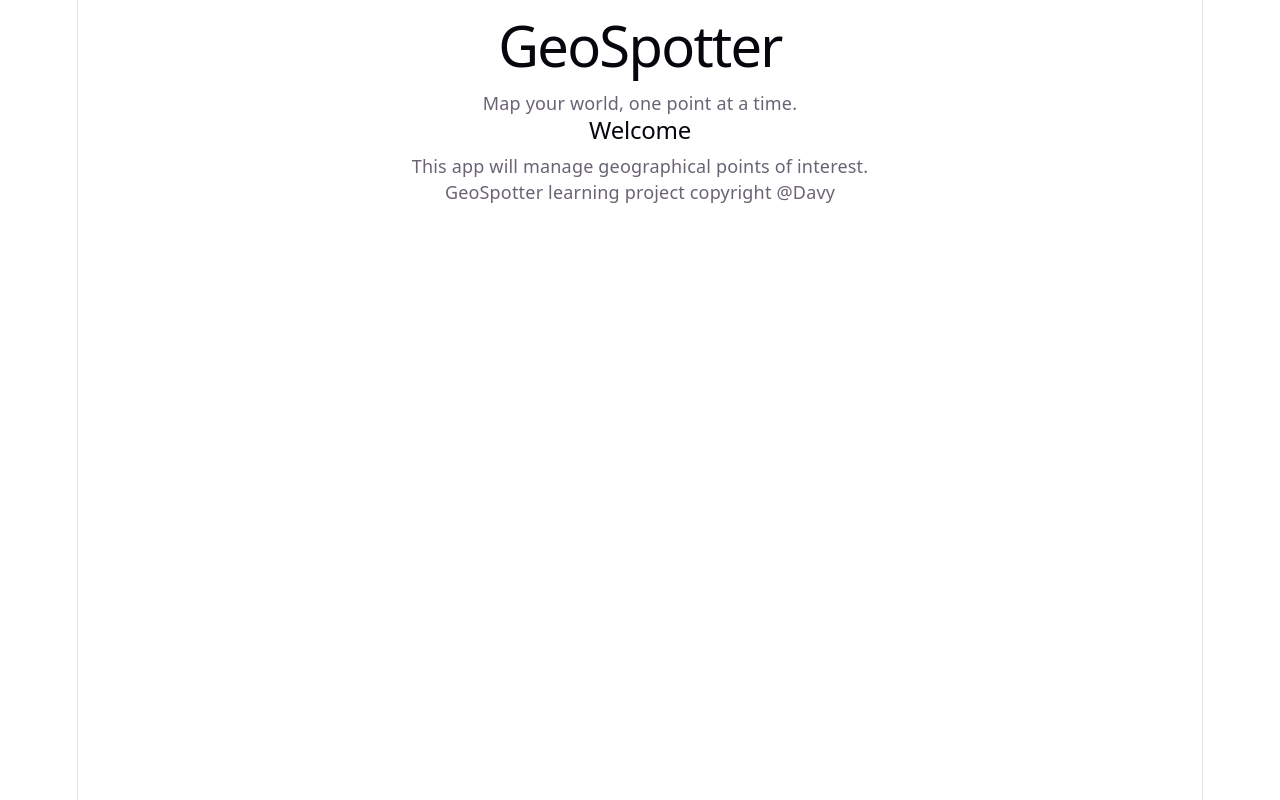
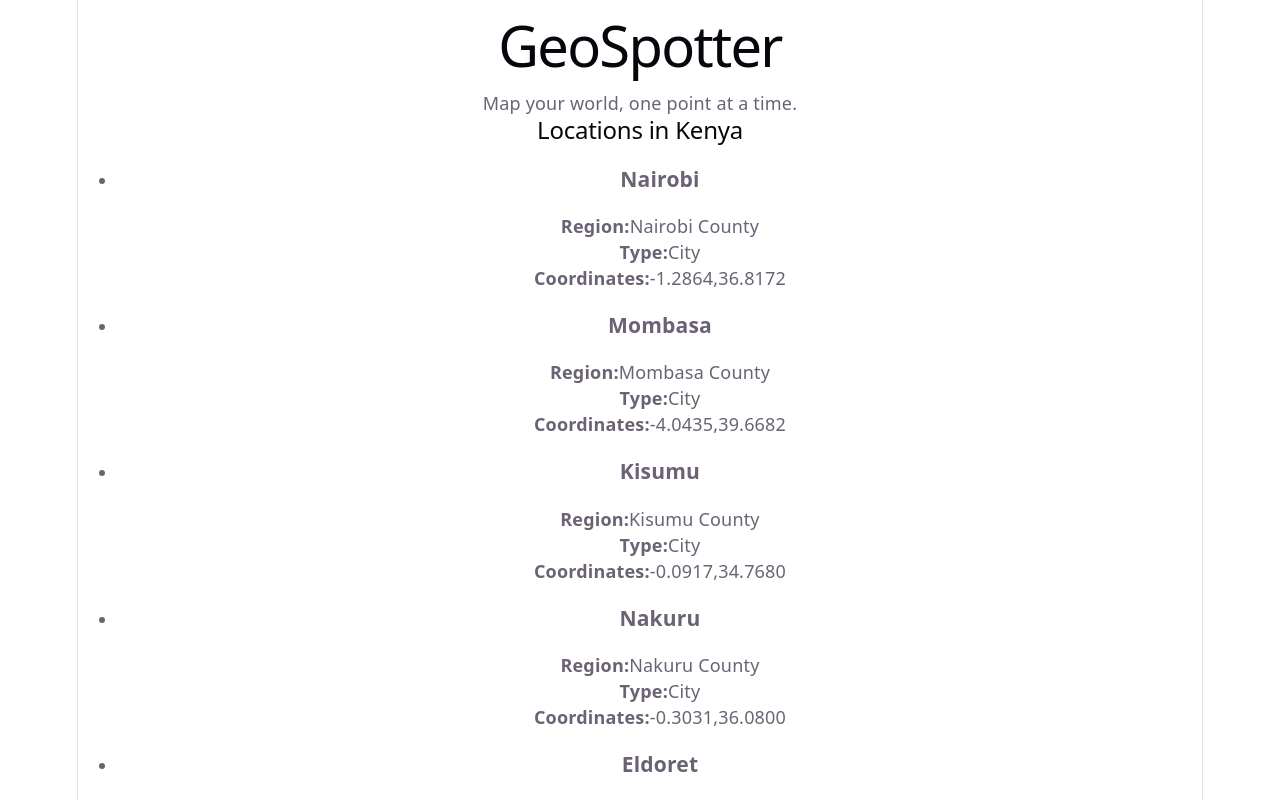
Before and after one commit to davy254/geospotter, a React (Vite) app: page / in a window 1280 px wide. Shown: the top 800 px of the page. Built offline with nearby package versions, Linux system fonts and the light colour scheme.

Commit message:
feat: display Kenya locations list

```diff
--- a/src/App.jsx
+++ b/src/App.jsx
@@ -1,16 +1,15 @@
 import Header from "./components/Header";
-import Footer from "./components/Footer";
+import LocationList from "./components/LocationList";
+import { locations } from "./data/locations";
 
 function App() {
   return (
     <div>
       <Header />
       <main>
-        <h2>Welcome</h2>
-        <p>This app will manage geographical points of interest.</p>
+        <h2>Locations in Kenya</h2>
+        <LocationList locations={locations} />
       </main>
-      <Footer />
-
     </div>
   );
 }
--- /dev/null
+++ b/src/components/LocationList.jsx
@@ -0,0 +1,25 @@
+import LocationCard from "./LocationCard";
+
+function LocationList({ locations }) {
+  if (!locations || locations.length === 0) {
+    return <p>No locations found.</p>;
+  }
+
+  return (
+    <ul className="location-list">
+      {locations.map((location) => (
+        <li key={location.id}>
+          <LocationCard
+            name={location.name}
+            region={location.region}
+            type={location.type}
+            lat={location.lat}
+            lng={location.lng}
+          />
+        </li>
+      ))}
+    </ul>
+  );
+}
+
+export default LocationList;
```
